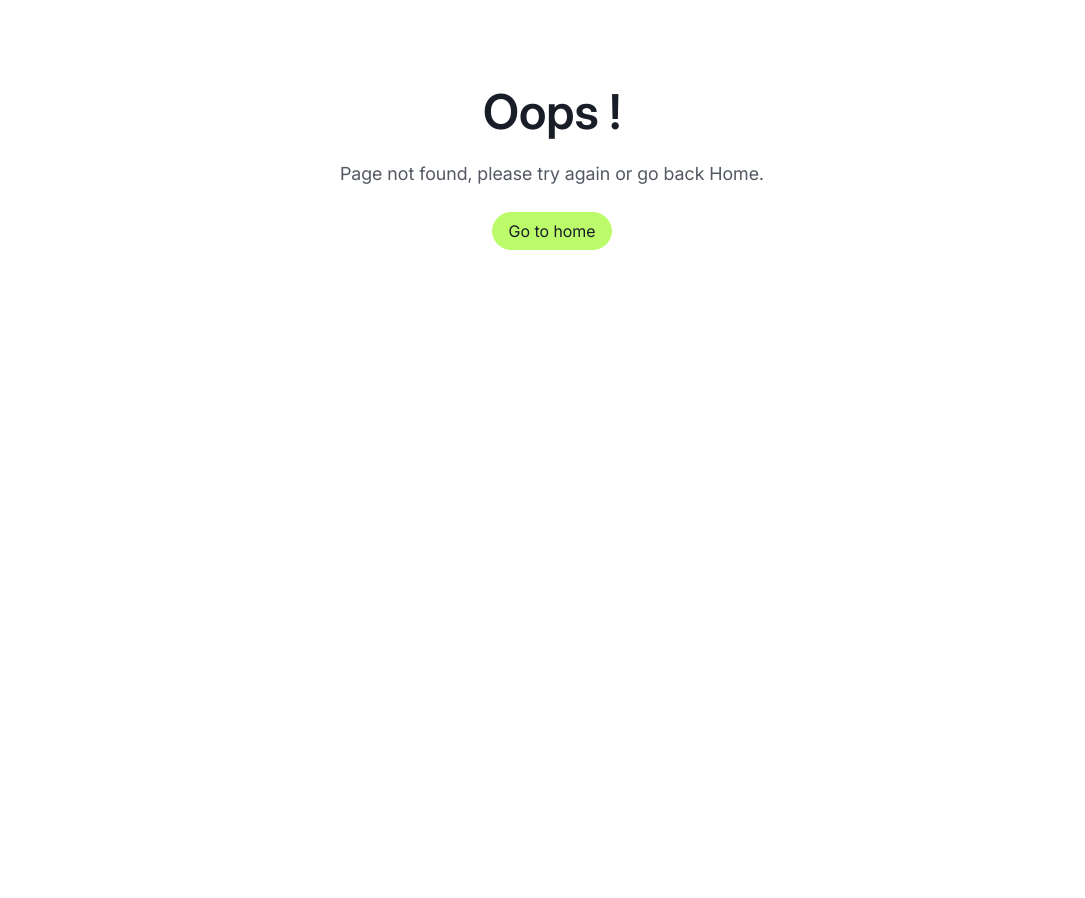
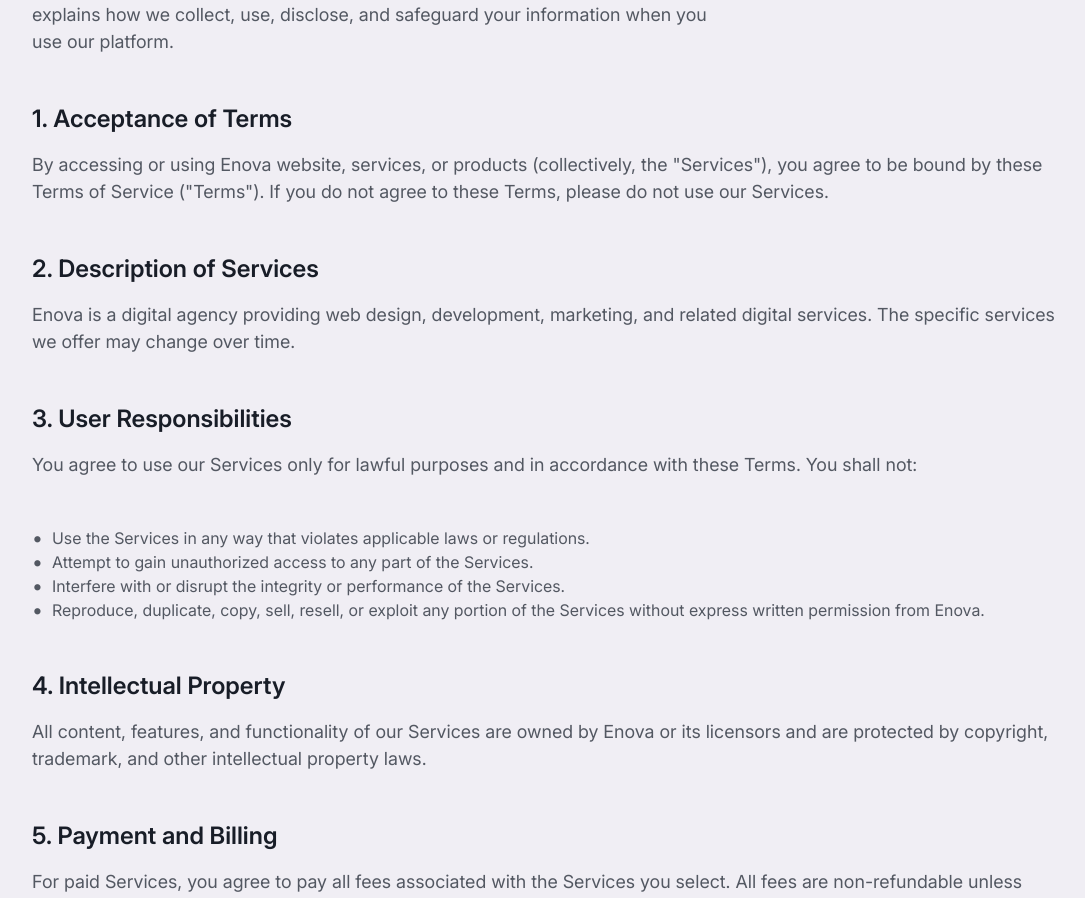
Before and after one commit to MdSaayed/BazPay, a React (Vite) app: page /terms in a window 1280 px wide. Before the commit this address had no page. Shown: the part 399-1297 px from the top of the page, without its empty margins (88-1173 px from the left). Before the commit the page ends 800 px from the top, so only its background shows below. Built offline with nearby package versions, Linux system fonts and the light colour scheme.

Commit message:
Created privacy and policy page

```diff
--- a/src/pages/PrivacyPolicy.jsx
+++ b/src/pages/PrivacyPolicy.jsx
@@ -4,7 +4,7 @@
 
 const PrivacyPolicy = () => {
     return (
-        <section>
+        <section className='bg-lightGrayishWhite'>
             <div className="container py-20">
                 <div className='max-w-6xl mx-auto bg-[#F0EEF4] py-12 md:py-24 px-4 md:px-10 rounded-3xl'>
                     <Title title='Privacy Policy' textAlign='text-left' />
--- /dev/null
+++ b/src/pages/TermsOfServices.jsx
@@ -0,0 +1,74 @@
+import React from 'react';
+import Title from '../components/title/Title';
+import Description from '../components/description/Description';
+
+const TermsOfServices = () => {
+    return (
+        <section className='bg-lightGrayishWhite'>
+            <div className="container py-20">
+                <div className='max-w-6xl mx-auto bg-[#F0EEF4] py-12 md:py-24 px-4 md:px-10 rounded-3xl'>
+                    <Title title='Terms of Services' textAlign='text-left' />
+                    <Description text='At MezPay, we are committed to protecting your privacy. This Privacy Policy explains how we collect, use, disclose, and safeguard your information when you use our platform.' textAlign='text-left' size='text-lg' color='text-davyGray' />
+
+                    <div className="space-y-4 mt-12">
+                        <h3 className='text-primary font-semibold text-2xl'>1. Acceptance of Terms</h3>
+                        <p className='leading-normal mt-4 text-lg text-davyGray text-left'>By accessing or using Enova website, services, or products (collectively, the "Services"), you agree to be bound by these Terms of Service ("Terms"). If you do not agree to these Terms, please do not use our Services.</p>
+                    </div>
+
+                    <div className="space-y-4 mt-12">
+                        <h3 className='text-primary font-semibold text-2xl'>2. Description of Services</h3>
+                        <p className='leading-normal mt-4 text-lg text-davyGray text-left'>Enova is a digital agency providing web design, development, marketing, and related digital services. The specific services we offer may change over time.</p>
+                    </div>
+
+                    <div className="space-y-4 mt-12">
+                        <h3 className='text-primary font-semibold text-2xl'>3. User Responsibilities</h3>
+                        <p className='leading-normal mt-4 text-lg text-davyGray text-left'>You agree to use our Services only for lawful purposes and in accordance with these Terms. You shall not:</p>
+                    </div>
+
+                    <div className='mt-12'>
+                        <ul className="list-none">
+                            <li className="relative text-base font-normal text-davyGray before:content-['\2022'] before:absolute before:left-0 before:text-davyGray before:text-xl before:leading-none before:top-3 before:-translate-y-1/2 pl-5">
+                            Use the Services in any way that violates applicable laws or regulations.
+                            </li>
+                            <li className="relative text-base font-normal text-davyGray before:content-['\2022'] before:absolute before:left-0 before:text-davyGray before:text-xl before:leading-none before:top-3 before:-translate-y-1/2 pl-5">
+                            Attempt to gain unauthorized access to any part of the Services.
+                            </li>
+                            <li className="relative text-base font-normal text-davyGray before:content-['\2022'] before:absolute before:left-0 before:text-davyGray before:text-xl before:leading-none before:top-3 before:-translate-y-1/2 pl-5">
+                            Interfere with or disrupt the integrity or performance of the Services.
+                            </li>
+                            <li className="relative text-base font-normal text-davyGray before:content-['\2022'] before:absolute before:left-0 before:text-davyGray before:text-xl before:leading-none before:top-3 before:-translate-y-1/2 pl-5">
+                            Reproduce, duplicate, copy, sell, resell, or exploit any portion of the Services without express written permission from Enova.
+                            </li>
+                        </ul>
+                    </div>
+
+                    <div className="space-y-4 mt-12">
+                        <h3 className='text-primary font-semibold text-2xl'>4. Intellectual Property</h3>
+                        <p className='leading-normal mt-4 text-lg text-davyGray text-left'>All content, features, and functionality of our Services are owned by Enova or its licensors and are protected by copyright, trademark, and other intellectual property laws.</p>
+                    </div>
+                    <div className="space-y-4 mt-12">
+                        <h3 className='text-primary font-semibold text-2xl'>5. Payment and Billing</h3>
+                        <p className='leading-normal mt-4 text-lg text-davyGray text-left'>For paid Services, you agree to pay all fees associated with the Services you select. All fees are non-refundable unless otherwise specified.</p>
+                    </div>
+                    <div className="space-y-4 mt-12">
+                        <h3 className='text-primary font-semibold text-2xl'>6. Termination</h3>
+                        <p className='leading-normal mt-4 text-lg text-davyGray text-left'>We reserve the right to terminate or suspend your access to our Services at our sole discretion, without notice, for conduct that we believe violates these Terms or is harmful to other users, us, or third parties, or for any other reason.</p>
+                    </div>
+                    <div className="space-y-4 mt-12">
+                        <h3 className='text-primary font-semibold text-2xl'>7. Governing Law</h3>
+                        <p className='leading-normal mt-4 text-lg text-davyGray text-left'>These Terms shall be governed by and construed in accordance with the laws of [insert applicable jurisdiction], without regard to its conflict of law provisions.</p>
+                    </div>
+
+                    <div className='mt-12'>
+                        <p className='text-base font-normal text-davyGray'>Enova</p>
+                    </div>
+                    <div className='mt-12'>
+                        <p className='text-base font-normal text-davyGray'>By using our Services, you acknowledge that you have read, understood, and agree to be bound by these Terms of Service.</p>
+                    </div>
+                </div>
+            </div>
+        </section>
+    );
+};
+
+export default TermsOfServices;
--- a/src/routers/Router.jsx
+++ b/src/routers/Router.jsx
@@ -10,6 +10,7 @@
 import Error from './../pages/Error';
 import Licenses from "../pages/Licenses";
 import PrivacyPolicy from "../pages/PrivacyPolicy";
+import TermsOfServices from "../pages/TermsOfServices";
 
 
 
@@ -56,6 +57,10 @@
                 path: '/privacypolicy',
                 element: <PrivacyPolicy />
             },
+            {
+                path: '/terms',
+                element: <TermsOfServices />
+            },
         ]
     },
 ]);
```
